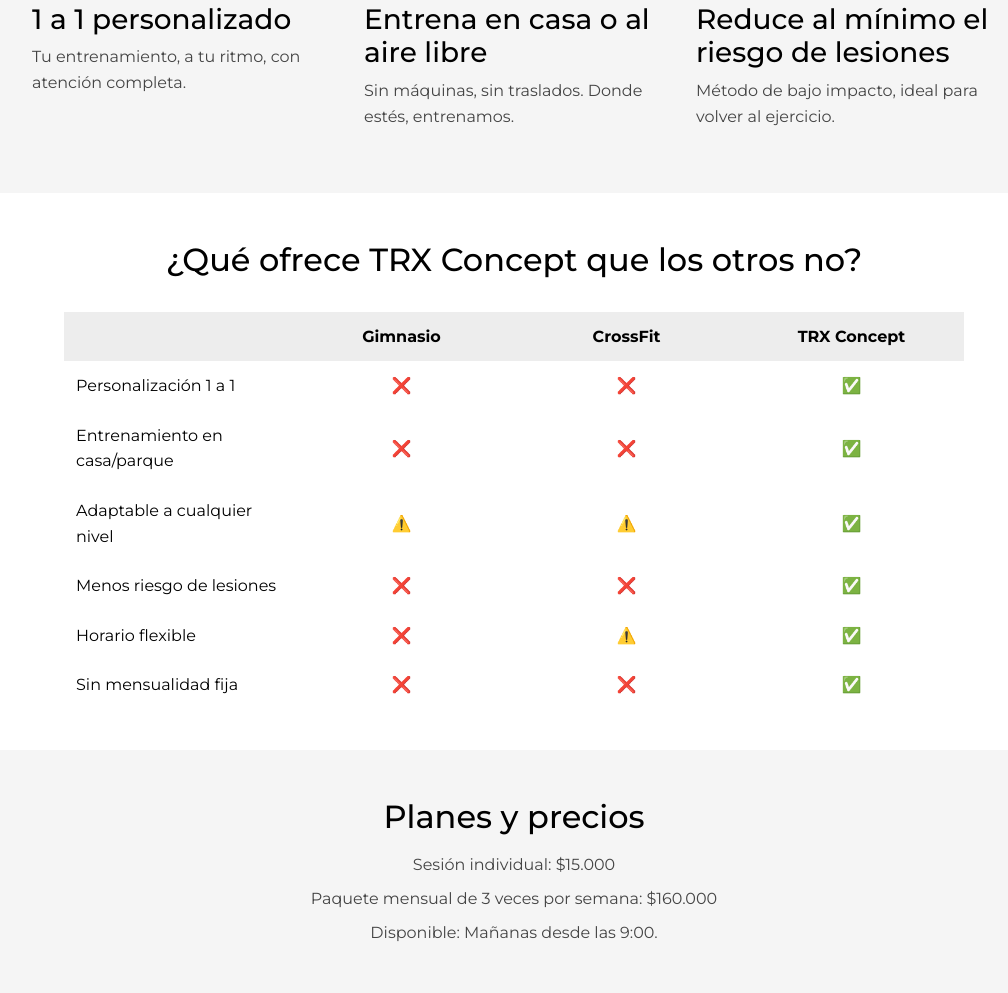
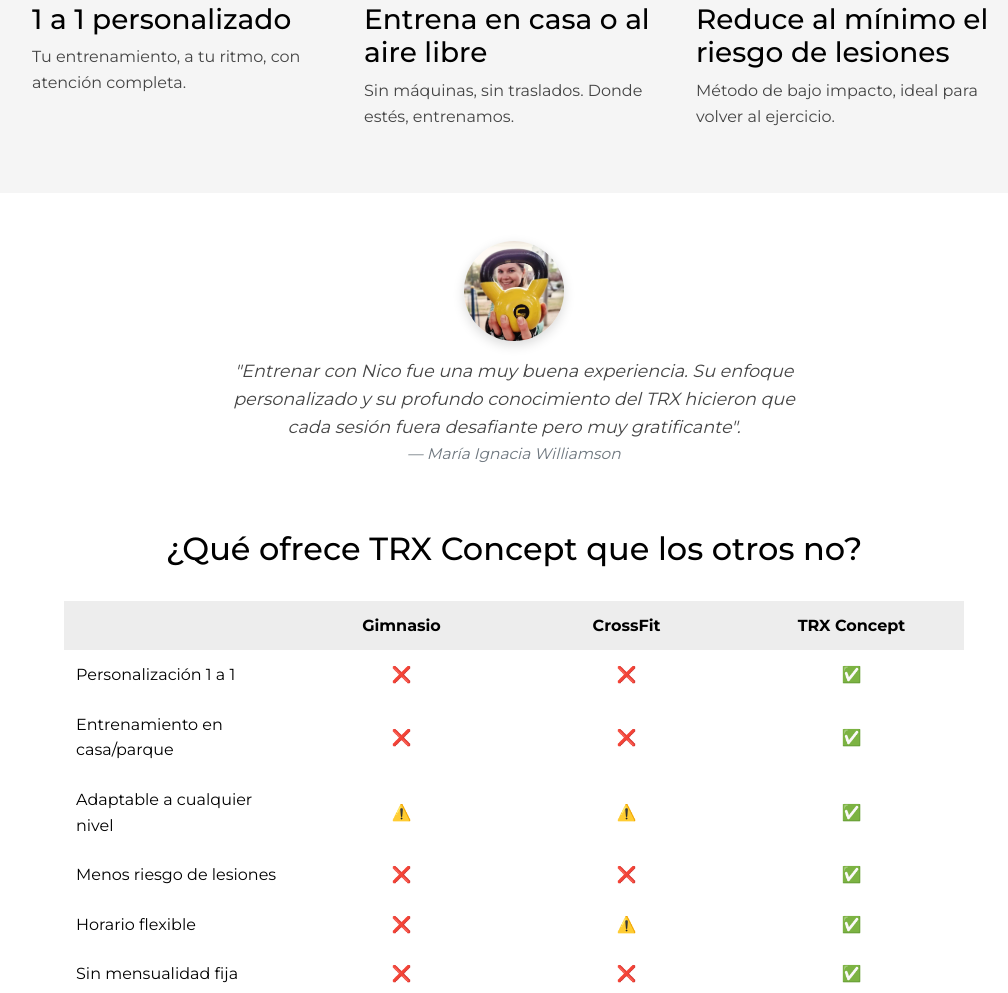
Before and after one commit to fanuneza/trxconcept, a plain HTML site: page index.html in a window 1280 px wide. Shown: the part 871-1864 px from the top of the page, without its empty margins (126-1134 px from the left). Drawn offline with nearby package versions, Linux system fonts and the light colour scheme; a web font is replaced by a local one.

Commit message:
Added testimonials, GA, and updated pic

```diff
--- a/assets/css/style.css
+++ b/assets/css/style.css
@@ -218,6 +218,33 @@ header nav img {
     color: var(--color-gray-dark);
 }
 
+.testimonial {
+    max-width: 600px;
+    margin: 0 auto;
+}
+
+.testimonial-img {
+    width: 100px;
+    height: 100px;
+    border-radius: 50%;
+    object-fit: cover;
+    box-shadow: 0 4px 12px rgba(0, 0, 0, 0.15);
+}
+
+.testimonial-quote {
+    font-style: italic;
+    font-size: 1.1rem;
+    color: #444;
+    max-width: 700px;
+    margin: 0 auto;
+}
+
+blockquote-footer {
+    color: #888;
+    font-size: 0.95rem;
+    font-weight: 500;
+}
+
 .comparison {
     padding: 3rem 1.5rem;
     text-align: center;
--- a/index.html
+++ b/index.html
@@ -24,6 +24,15 @@
     <link rel="stylesheet" href="assets/css/style.css">
     <link rel="shortcut icon" href="assets/img/favicon.png" type="image/x-icon">
     <title>TRX Concept | Entrenamiento personalizado con TRX en casa o al aire libre</title>
+
+    <script async src="https://www.googletagmanager.com/gtag/js?id=G-P1W5Z80ZJS"></script>
+    <script>
+        window.dataLayer = window.dataLayer || [];
+        function gtag() { dataLayer.push(arguments); }
+        gtag('js', new Date());
+
+        gtag('config', 'G-P1W5Z80ZJS');
+    </script>
 </head>
 
 <body>
@@ -85,6 +94,20 @@
                 </div>
             </div>
         </section>
+
+        <!-- TESTIMONIAL SECTION -->
+        <section id="testimonial" class="testimonial text-center container pt-5 pb-0">
+            <img src="assets/img/testimonio-mariaignacia.webp" alt="María Ignacia Williamson"
+                class="testimonial-img mb-3">
+            <blockquote class="testimonial-quote">
+                <p class="mb-3">
+                    "Entrenar con Nico fue una muy buena experiencia. Su enfoque personalizado y su profundo
+                    conocimiento del TRX hicieron que cada sesión fuera desafiante pero muy gratificante".
+                </p>
+                <footer class="blockquote-footer">María Ignacia Williamson</footer>
+            </blockquote>
+        </section>
+
 
         <!-- COMPARISON TABLE -->
         <section id="comparison" class="comparison pb-2">
```
Also changed, not shown: assets/img/nico.webp, assets/img/testimonio-mariaignacia.webp (added).
